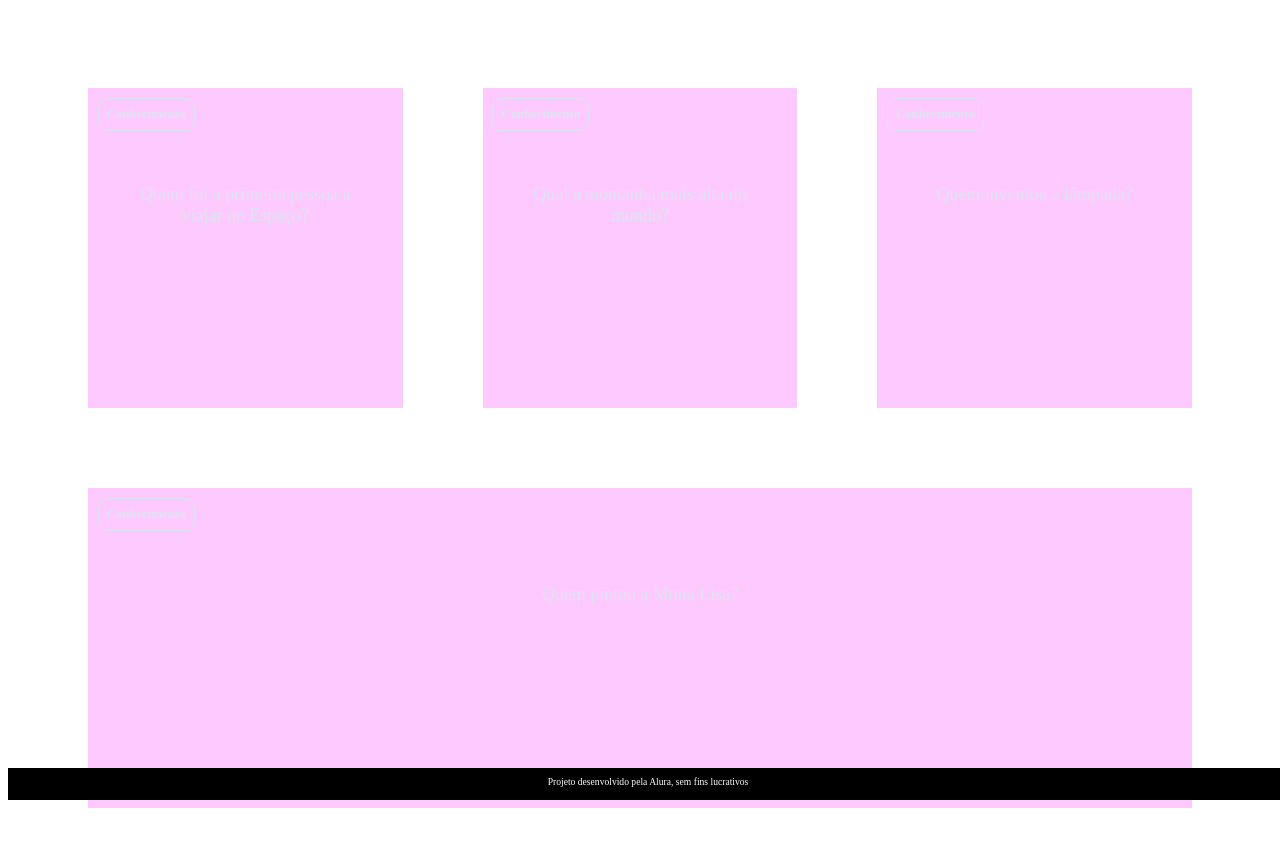
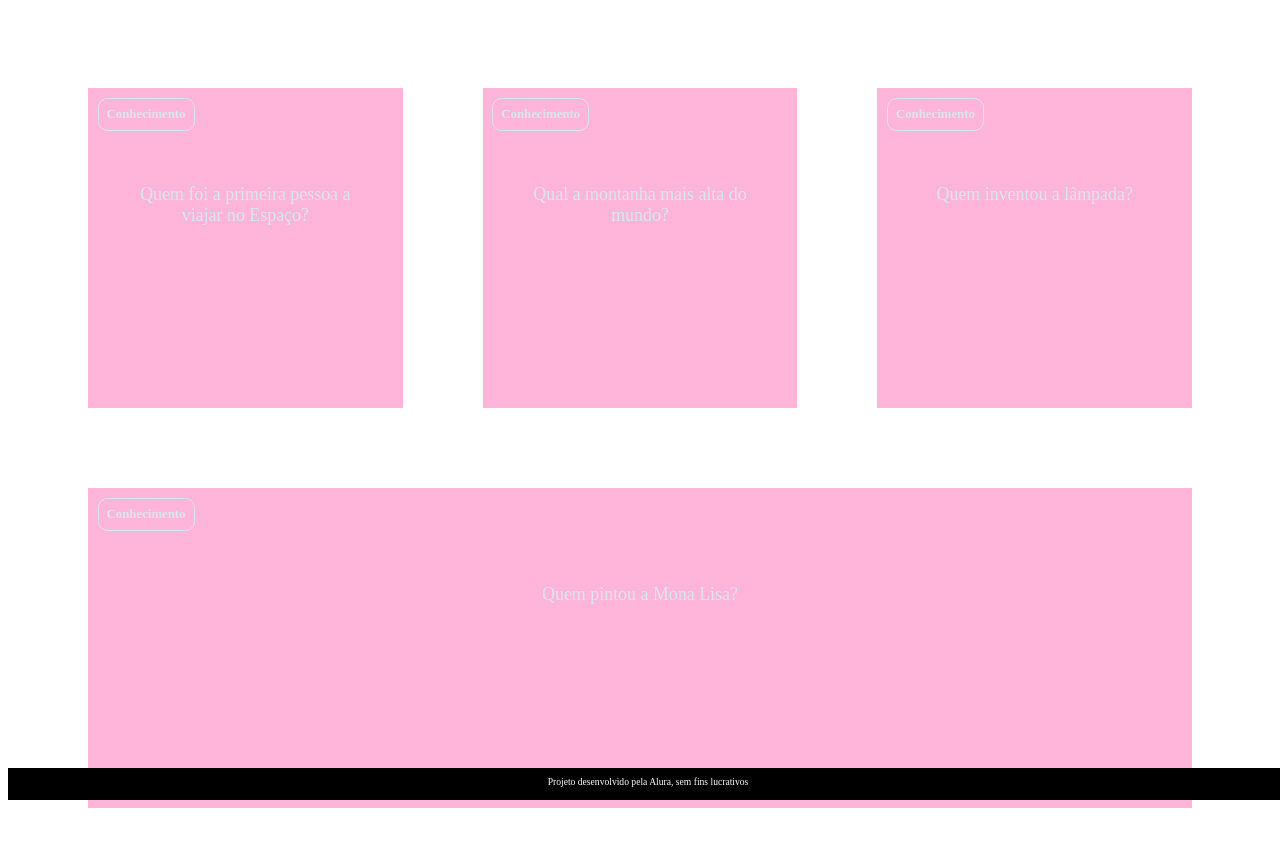
Before and after one commit to lorenamuniz/flashcard2B, a plain HTML site: page index.html in a window 1280 px wide. Drawn offline with Linux system fonts and the light colour scheme.

Commit message:
Update style.css

```diff
--- a/assets/style.css
+++ b/assets/style.css
@@ -1,6 +1,6 @@
 :root {
     --text-color: #DBE4EF;
-    --card-front-color: #FEC9FF;
+    --card-front-color: #FFB5D9;
     --card-back-color: #00F4BF;
 }
 
```
